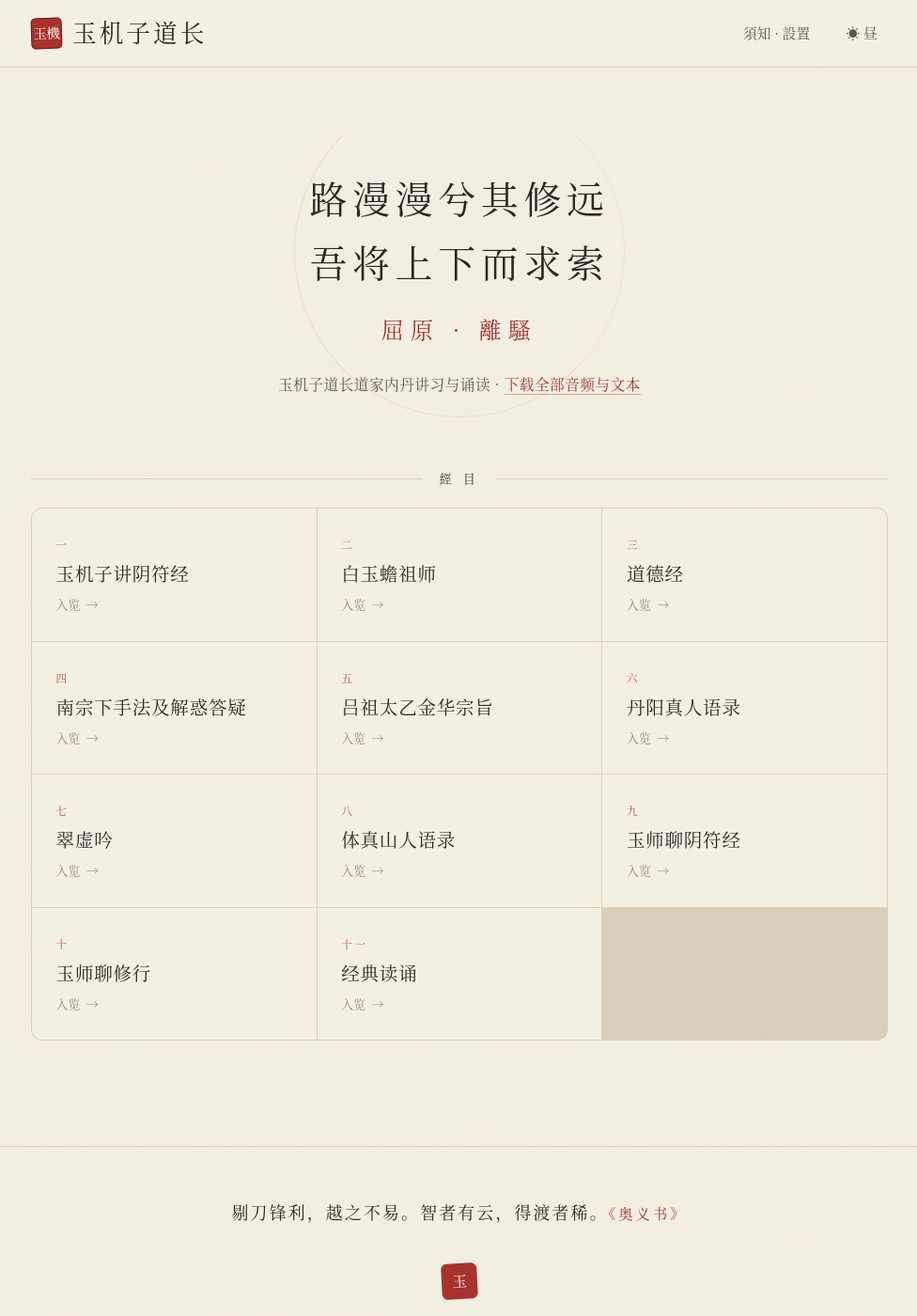
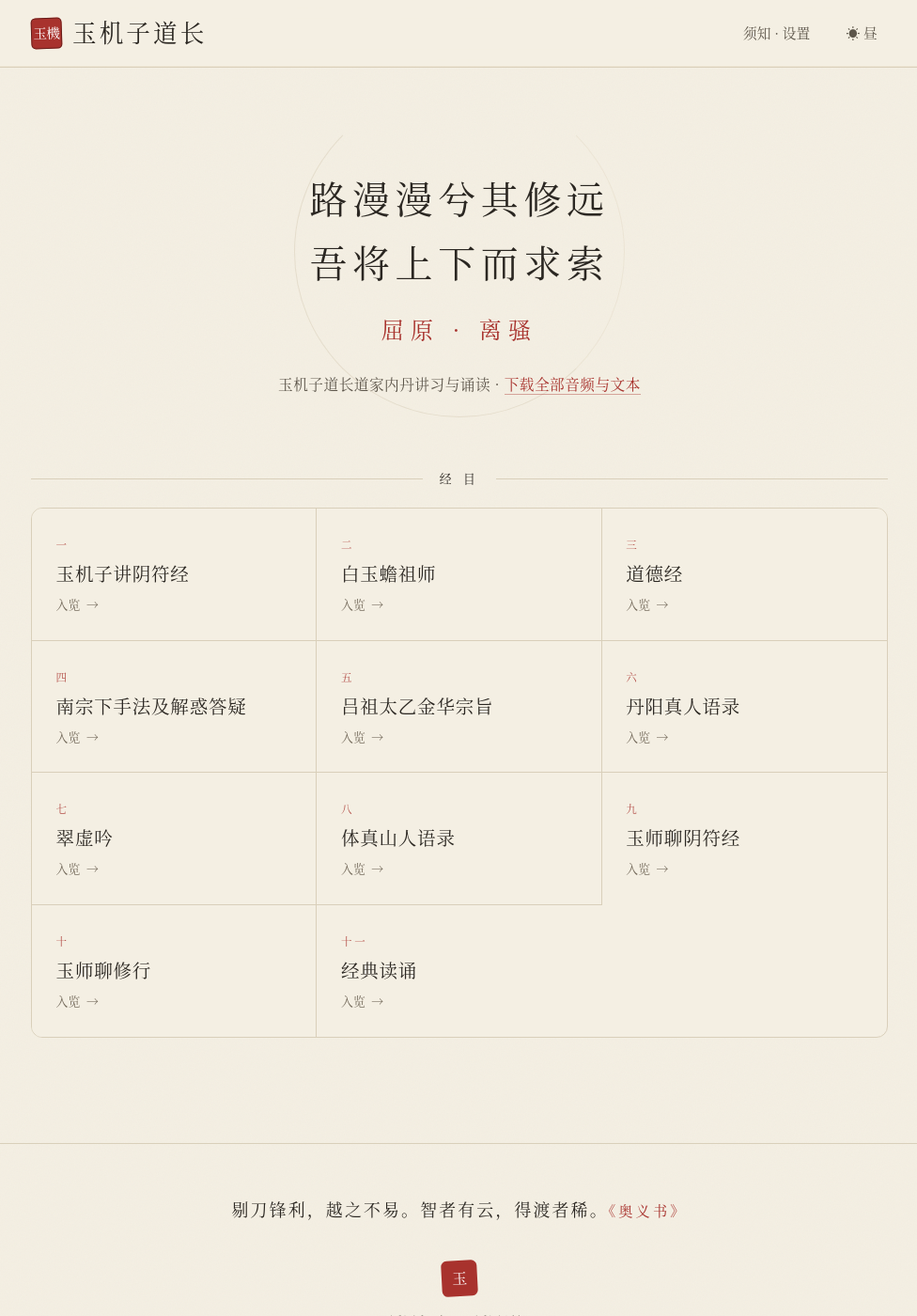
Before and after one commit to guci314/yujizi, a Jekyll site: the page built from index.html, in a window 1280 px wide and 1400 px high. Shown: the whole window at 94% size, without its empty margins (151-1127 px from the left). Built offline with Jekyll 4.4.1, drawn with Linux system fonts in a browser that asks for light colours.

Commit message:
polish: 修校验发现(masthead 回退/网格边框折叠/播放器边距/弱文本对比AA/焦点环/简繁一致)

```diff
--- a/_layouts/default.html
+++ b/_layouts/default.html
@@ -34,7 +34,7 @@
                     <span class="brand-name">玉机子道长</span>
                 </a>
                 <span class="spacer"></span>
-                <button class="nav-act" id="drawer-btn" aria-expanded="false" aria-controls="drawer">須知 · 設置</button>
+                <button class="nav-act" id="drawer-btn" aria-expanded="false" aria-controls="drawer">须知 · 设置</button>
                 <button class="nav-act theme-toggle" id="theme-btn" aria-label="切换昼夜">
                     <span class="sun">☀ 昼</span><span class="moon">☾ 夜</span>
                 </button>
@@ -44,16 +44,16 @@
                 <div class="wrap">
                     <div class="drawer-grid">
                         <div>
-                            <h4>須知</h4>
+                            <p class="drawer-h">须知</p>
                             <p>我不认识玉机子道长。本站的制作也未经玉师同意。请不要向我打听玉师的联系方式。</p>
                             <p>网页会记忆每个音频的播放位置，下次自动从该处继续。</p>
                             <p style="margin-top:1rem">
                                 <button class="btn-ink" onclick="reset()">清除播放记忆</button>
-                                <button class="btn-ink" onclick="back30sec()">後退 30 秒</button>
+                                <button class="btn-ink" onclick="back30sec()">后退 30 秒</button>
                             </p>
                         </div>
                         <div>
-                            <h4>定時關閉</h4>
+                            <p class="drawer-h">定时关闭</p>
                             <label class="lbl" for="myselect">睡前定时停止播放</label>
                             <select id="myselect" class="field">
                                 <option value="-1">不开启</option>
@@ -74,7 +74,7 @@
             <div class="wrap">
                 {% unless page.hide_title %}
                 <div class="page-head">
-                    <p class="kicker">玉机子道长 · 講習</p>
+                    <p class="kicker">玉机子道长 · 讲习</p>
                     <h1>{{ page.title }}</h1>
                 </div>
                 {% endunless %}
--- a/_layouts/music.html
+++ b/_layouts/music.html
@@ -33,7 +33,7 @@
                     <span class="brand-name">玉机子道长</span>
                 </a>
                 <span class="spacer"></span>
-                <a class="nav-act" href="/index.html">經目</a>
+                <a class="nav-act" href="/index.html">经目</a>
                 <button class="nav-act theme-toggle" id="theme-btn" aria-label="切换昼夜">
                     <span class="sun">☀ 昼</span><span class="moon">☾ 夜</span>
                 </button>
@@ -85,8 +85,8 @@
 
                     <div class="row" style="margin-top:.7rem; align-items:center">
                         <div class="ctrls">
-                            <button class="btn-ink" onclick="back30sec()">後退 30 秒</button>
-                            <button class="btn-ink" onclick="forward30sec()">前進 30 秒</button>
+                            <button class="btn-ink" onclick="back30sec()">后退 30 秒</button>
+                            <button class="btn-ink" onclick="forward30sec()">前进 30 秒</button>
                         </div>
                         <span class="spacer"></span>
                         <a id="music-download" class="dl" href="#" download style="display:none">↓ 下载此音频</a>
--- a/index.html
+++ b/index.html
@@ -7,12 +7,12 @@
 <section class="proem">
     <p class="epigraph">
         路漫漫兮其修远<br>吾将上下而求索
-        <span class="src">屈原 · 離騷</span>
+        <span class="src">屈原 · 离骚</span>
     </p>
     <p class="sub">玉机子道长道家内丹讲习与诵读 · <a href="https://codeload.github.com/guci314/yujizi/zip/refs/heads/main">下载全部音频与文本</a></p>
 </section>
 
-<p class="section-rule">經 目</p>
+<p class="section-rule">经 目</p>
 
 <div class="scrolls">
     <a class="scroll" href="/阴符经.html" style="animation-delay:.00s">
--- a/style.css
+++ b/style.css
@@ -8,10 +8,9 @@
 :root {
   --paper:      #f4efe3;   /* 米纸 */
   --paper-2:    #efe7d6;   /* 略深,面板 */
-  --paper-sink: #e9e0cd;   /* 凹陷/输入 */
   --ink:        #2b2722;   /* 墨 */
   --ink-soft:   #5d564b;   /* 次级 */
-  --ink-faint:  #918979;   /* 弱 */
+  --ink-faint:  #73695a;   /* 弱(达 WCAG AA 4.5:1 on 米纸) */
   --cinnabar:   #a8322d;   /* 朱砂 */
   --cinnabar-2: #b9554f;
   --line:       #d9cfba;   /* 发丝线 */
@@ -29,10 +28,9 @@
 [data-theme="dark"] {
   --paper:      #15171b;   /* 玄夜 */
   --paper-2:    #1b1e23;
-  --paper-sink: #101216;
   --ink:        #cfc8b6;   /* 月白 */
   --ink-soft:   #9a9384;
-  --ink-faint:  #6e695c;
+  --ink-faint:  #847d6c;   /* 弱(达 AA on 玄夜) */
   --cinnabar:   #d07065;   /* 暗夜柔朱 */
   --cinnabar-2: #c0605a;
   --line:       #2c3037;
@@ -78,6 +76,7 @@
    ============================================================================ */
 .masthead {
   position: sticky; top: 0; z-index: 30;
+  background: var(--paper);                                     /* 旧浏览器回退:不透明,防页眉透明叠压 */
   background: color-mix(in srgb, var(--paper) 88%, transparent);
   backdrop-filter: saturate(120%) blur(8px);
   -webkit-backdrop-filter: saturate(120%) blur(8px);
@@ -133,11 +132,10 @@
 .drawer.open { max-height: 40rem; border-bottom-color: var(--line); }
 .drawer .wrap { padding-block: 2rem; }
 .drawer-grid { display: grid; grid-template-columns: repeat(auto-fit, minmax(15rem,1fr)); gap: 1.6rem 2.4rem; }
-.drawer h4 {
+.drawer .drawer-h {
   font-family: var(--serif); font-weight: 600;
   font-size: .82rem; letter-spacing: .22em;
   color: var(--cinnabar); margin: 0 0 .7rem;
-  text-transform: none;
 }
 .drawer p { margin: 0 0 .4rem; color: var(--ink-soft); font-size: .92rem; line-height: 1.8; }
 .drawer .remain { font-variant-numeric: tabular-nums; color: var(--ink); }
@@ -164,6 +162,10 @@
   padding-right: 2.2rem; cursor: pointer;
 }
 .field:focus, .btn-ink:focus-visible { outline: none; border-color: var(--cinnabar); box-shadow: 0 0 0 3px var(--sel-bg); }
+.nav-act:focus-visible, .totop:focus-visible, .scroll:focus-visible, .brand:focus-visible,
+.colophon .links a:focus-visible, .proem .sub a:focus-visible {
+  outline: none; border-radius: 6px; box-shadow: 0 0 0 3px var(--sel-bg);
+}
 label.lbl { display:block; font-size:.8rem; letter-spacing:.18em; color: var(--cinnabar); margin-bottom:.45rem; }
 
 /* ============================================================================
@@ -198,11 +200,15 @@
 .section-rule::before, .section-rule::after { content:""; height:1px; background: var(--line); flex:1; }
 
 /* 经典卡片格 */
-.scrolls { display: grid; grid-template-columns: repeat(auto-fill, minmax(15.5rem, 1fr)); gap: 1px;
-  background: var(--line); border: 1px solid var(--line); border-radius: 12px; overflow: hidden; }
+.scrolls { display: grid; grid-template-columns: repeat(auto-fit, minmax(15.5rem, 1fr));
+  background: var(--paper); border: 1px solid var(--line); border-radius: 12px; overflow: hidden; }
 .scroll {
   position: relative;
   background: var(--paper);
+  border-left: 1px solid var(--line);   /* 边框折叠画发丝线:末行空格子露纸色而非线色 */
+  border-top: 1px solid var(--line);
+  margin-left: -1px;
+  margin-top: -1px;
   padding: 1.7rem 1.6rem 1.6rem;
   display: flex; flex-direction: column; gap: .35rem;
   text-decoration: none; color: var(--ink);
@@ -246,7 +252,7 @@
   padding: 1.3rem 1.3rem 1.5rem;
   box-shadow: 0 6px 30px -12px color-mix(in srgb, var(--ink) 35%, transparent);
 }
-.player .row { display:flex; flex-wrap:wrap; gap:.8rem; align-items:flex-end; }
+.player .row { display:flex; flex-wrap:wrap; gap:.8rem; align-items:flex-end; margin-left:0; margin-right:0; } /* 归零 Bootstrap .row 的负边距 */
 .player .grow { flex: 1 1 16rem; min-width: 0; }
 .player audio { width: 100%; margin-top: 1rem; accent-color: var(--cinnabar); border-radius: 8px; }
 .player .dl { font-size:.85rem; color: var(--ink-soft); display:inline-flex; gap:.35rem; align-items:center; margin-top:.8rem; }
```
